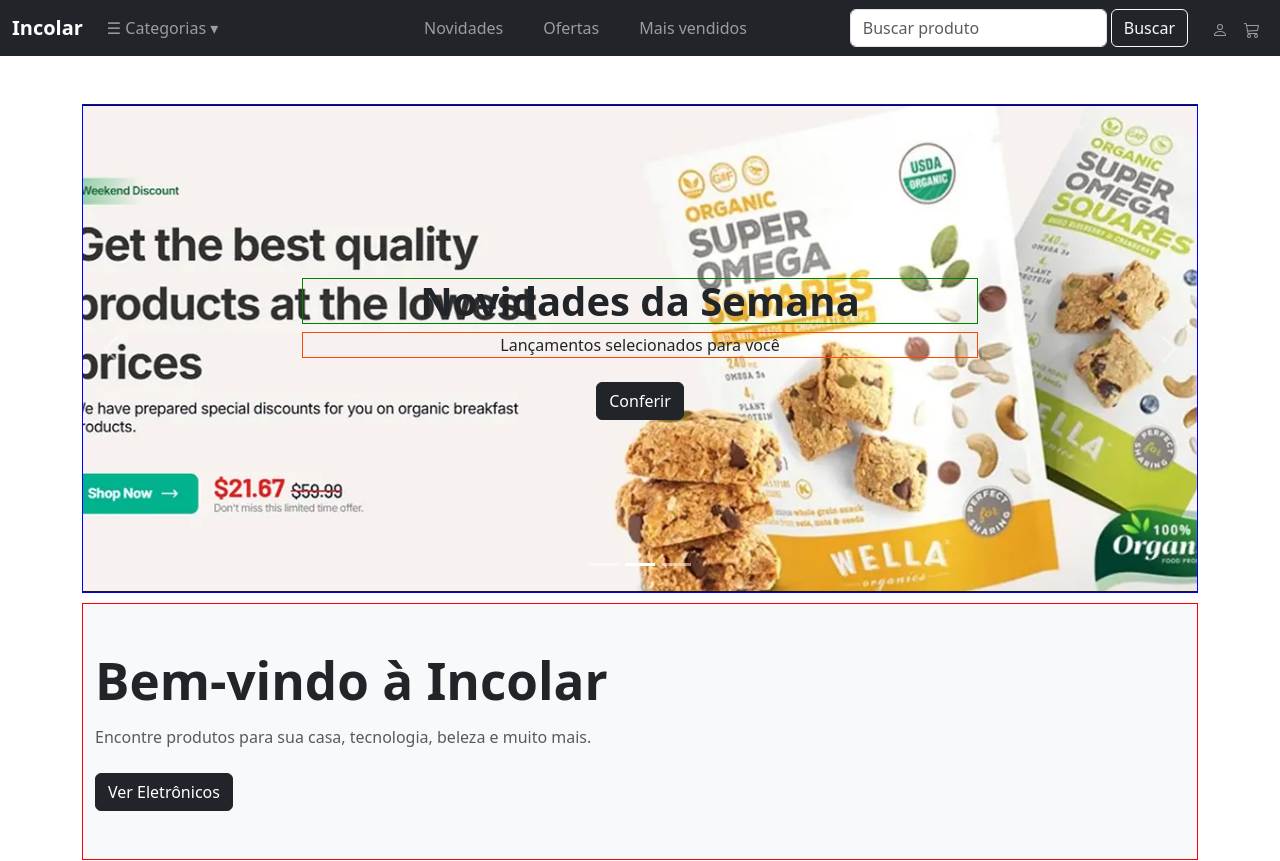
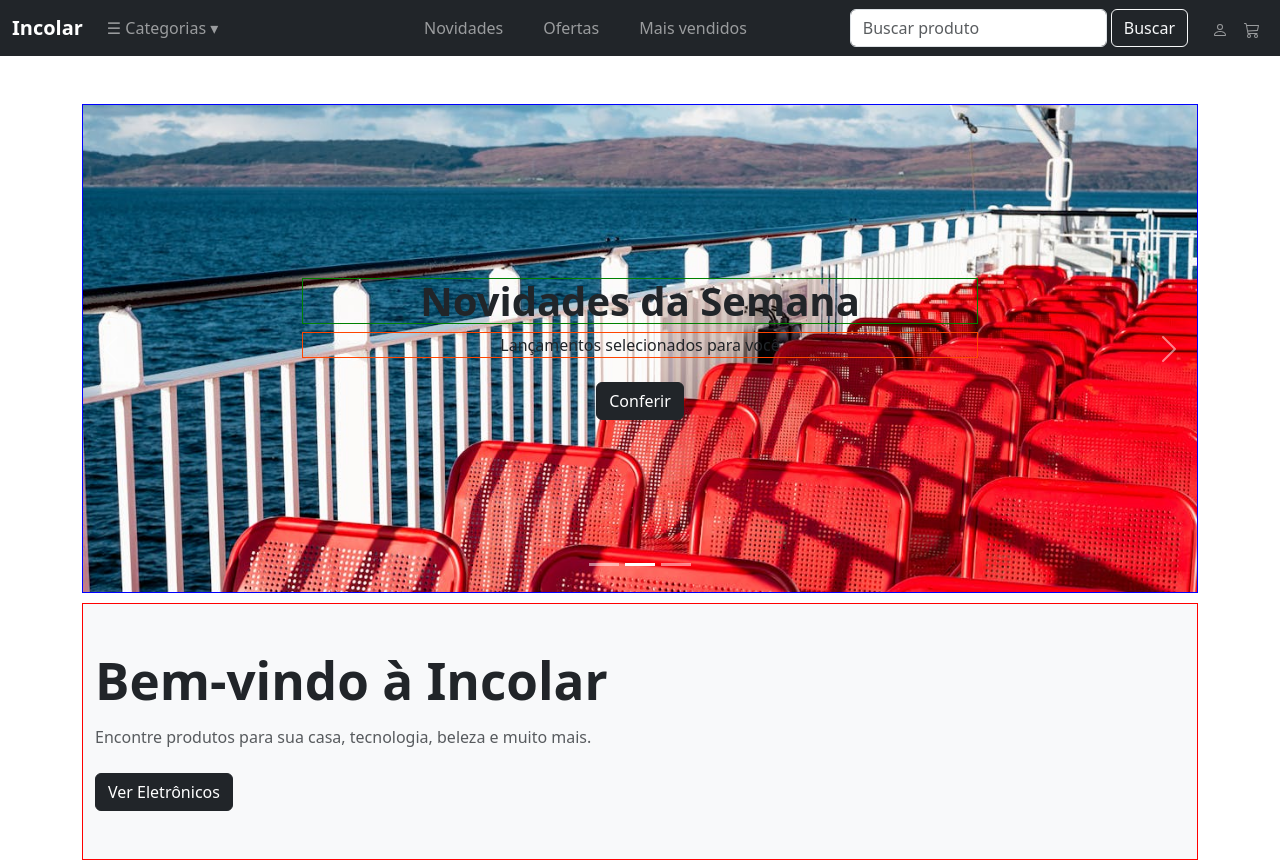
Before and after one commit to dcs30000/landingPage-reactjsBootstrap, a React (Vite) app: page / in a window 1280 px wide. Shown: the top 861 px of the page. Built offline with nearby package versions, Linux system fonts and the light colour scheme.

Commit message:
coloquei o banner5 em .hero-slide-2

```diff
--- a/src/pages/Home/Home.css
+++ b/src/pages/Home/Home.css
@@ -75,7 +75,7 @@
 .hero-slide-2 {
   /*background: linear-gradient(rgba(0,0,0,.5), rgba(0,0,0,.5)),
               url('/public/banner2.png') center/cover no-repeat;*/
-  background: url('/banner2.png') center/cover no-repeat;
+  background: url('/banner5.jpg') center/cover no-repeat;
 }
 
 .hero-slide-3 {
```
